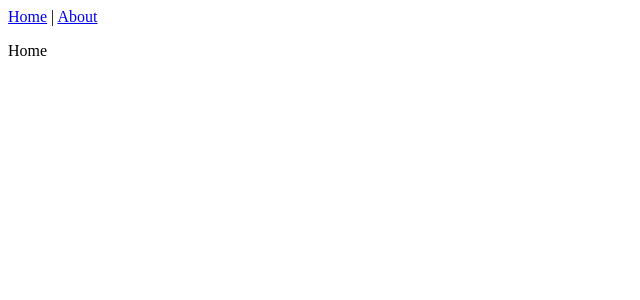
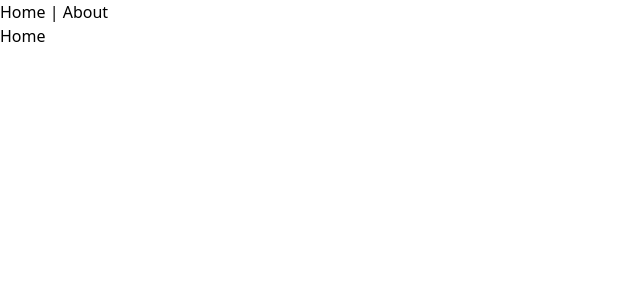
Before and after one commit to Andrey-Sivak/weather.app, a Vue app: page / in a window 1280 px wide. Shown: the top 300 px of the page, without its empty margins (0-640 px from the left). Built offline with nearby package versions, Linux system fonts and the light colour scheme.

Commit message:
add tailwind.css

```diff
--- a/package.json
+++ b/package.json
@@ -19,10 +19,13 @@
     "@vue/cli-plugin-eslint": "~5.0.0",
     "@vue/cli-plugin-router": "~5.0.0",
     "@vue/cli-service": "~5.0.0",
+    "autoprefixer": "^10.4.7",
     "eslint": "^7.32.0",
     "eslint-config-prettier": "^8.3.0",
     "eslint-plugin-prettier": "^4.0.0",
     "eslint-plugin-vue": "^8.0.3",
-    "prettier": "^2.4.1"
+    "postcss": "^8.4.14",
+    "prettier": "^2.4.1",
+    "tailwindcss": "^3.1.6"
   }
 }
--- /dev/null
+++ b/postcss.config.js
@@ -0,0 +1,6 @@
+module.exports = {
+  plugins: {
+    tailwindcss: {},
+    autoprefixer: {},
+  },
+}
--- /dev/null
+++ b/src/index.css
@@ -0,0 +1,3 @@
+@tailwind base;
+@tailwind components;
+@tailwind utilities;
--- a/src/main.js
+++ b/src/main.js
@@ -1,5 +1,6 @@
 import { createApp } from "vue";
 import App from "./App.vue";
 import router from "./router";
+import "./index.css";
 
 createApp(App).use(router).mount("#app");
--- /dev/null
+++ b/tailwind.config.js
@@ -0,0 +1,8 @@
+/** @type {import('tailwindcss').Config} */
+module.exports = {
+  content: [],
+  theme: {
+    extend: {},
+  },
+  plugins: [],
+}
```
Also changed, not shown: 1 other file (tests, documents, lock files or other folders).
